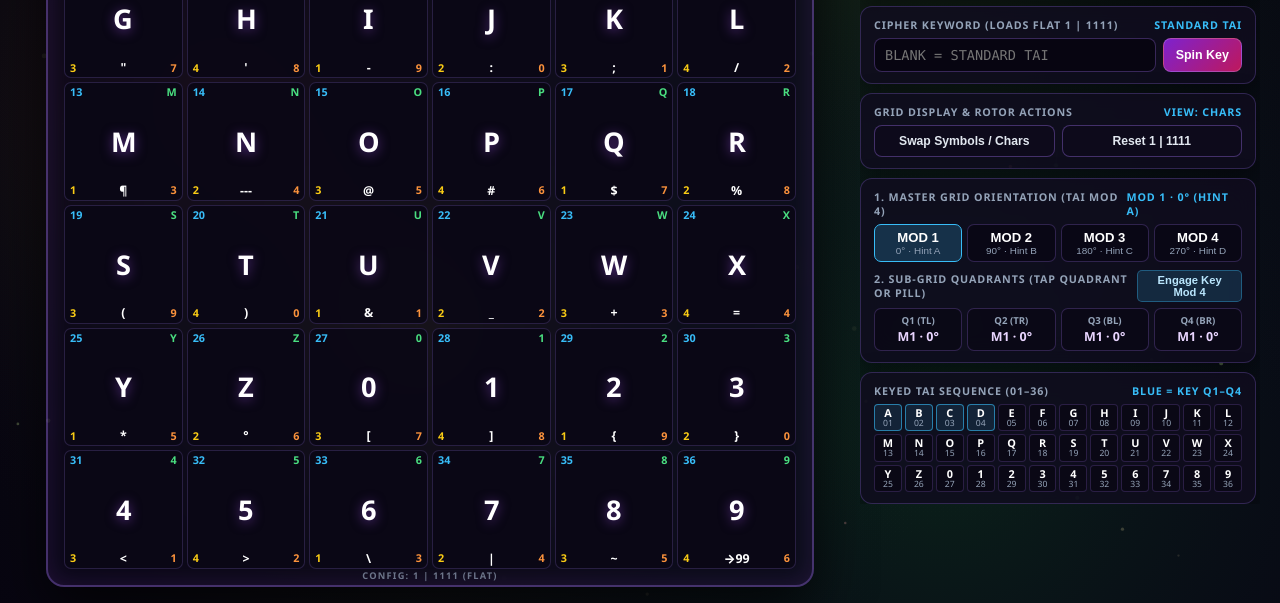
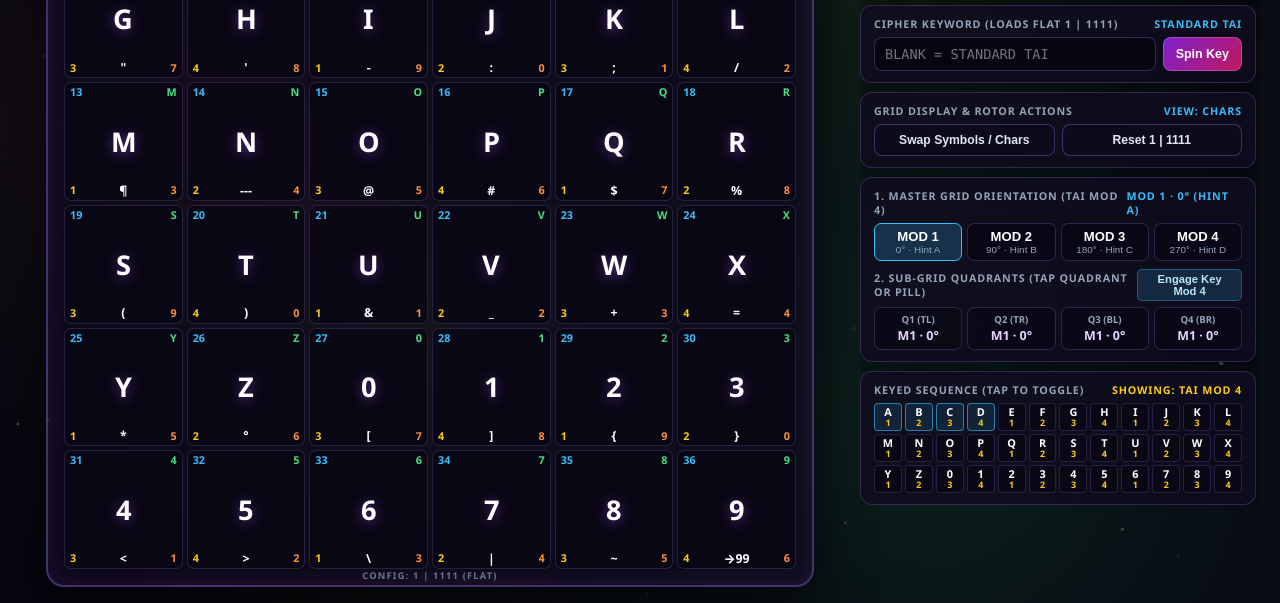
Before and after one commit to ScottyD0ES/Juliet-Canvas, a plain HTML site: page DecoderGrid.html in a window 1280 px wide. Shown: the part 197-800 px from the top of the page. Drawn offline with Linux system fonts and the light colour scheme; animation ran at ten frames a second.

Commit message:
Update DecoderGrid.html

```diff
--- a/DecoderGrid.html
+++ b/DecoderGrid.html
@@ -224,6 +224,14 @@
     font-variant-numeric: tabular-nums;
   }
 
+  .field-label span.highlight.mod4-tint {
+    color: var(--accent-yellow);
+  }
+
+  .field-label span.highlight.mod10-tint {
+    color: var(--accent-orange);
+  }
+
   .keyword-row {
     display: flex;
     gap: 7px;
@@ -365,7 +373,12 @@
     margin-top: 1px;
   }
 
-  /* 36-Char Keyed TAI Sequence Strip */
+  /* Tappable 36-Char Keyed Sequence Card */
+  .tai-card {
+    cursor: pointer;
+    user-select: none;
+  }
+
   .tai-strip {
     display: grid;
     grid-template-columns: repeat(12, 1fr);
@@ -399,8 +412,17 @@
   }
 
   .tai-chip .c-idx {
-    font-size: 0.54rem;
-    color: var(--text-dim);
+    font-size: 0.56rem;
+    font-weight: 700;
+    font-variant-numeric: tabular-nums;
+  }
+
+  .tai-chip .c-idx.mod4-val {
+    color: var(--accent-yellow);
+  }
+
+  .tai-chip .c-idx.mod10-val {
+    color: var(--accent-orange);
   }
 
   /* Outer Tappable Master Frame Rim */
@@ -711,11 +733,11 @@
       </div>
     </section>
 
-    <!-- 36-Char Keyed TAI Sequence Reference -->
-    <section class="card">
+    <!-- Tappable 36-Char Keyed Sequence (Toggles Mod 4 / Mod 10 on Tap) -->
+    <section class="card tai-card" id="tai-card">
       <div class="field-label">
-        <span>Keyed TAI Sequence (01–36)</span>
-        <span class="highlight">BLUE = KEY Q1–Q4</span>
+        <span>Keyed Sequence (Tap to Toggle)</span>
+        <span class="highlight mod4-tint" id="tai-mode-label">SHOWING: TAI MOD 4</span>
       </div>
       <div class="tai-strip" id="tai-strip"></div>
     </section>
@@ -783,7 +805,8 @@
     masterDeg: 0,             // Cumulative degrees for smooth CW rotation
     quadMod4: [1, 1, 1, 1],   // 1..4 for Q1..Q4
     quadDeg: [0, 0, 0, 0],    // Cumulative degrees for smooth CW rotation
-    symbolSwapMode: false
+    symbolSwapMode: false,
+    taiStripMode: "mod4"      // 'mod4' | 'mod10'
   };
 
   // DOM References
@@ -809,6 +832,8 @@
   const mod4Btns = document.querySelectorAll(".mod4-btn");
   const quadPills = document.querySelectorAll(".quad-pill");
   const applyKeyRotorsBtn = document.getElementById("apply-key-rotors-btn");
+  const taiCard = document.getElementById("tai-card");
+  const taiModeLabel = document.getElementById("tai-mode-label");
   const taiStripEl = document.getElementById("tai-strip");
   const modeBtns = document.querySelectorAll(".mode-btn");
   const ioCard = document.getElementById("io-card");
@@ -861,8 +886,8 @@
 
   // Step a cumulative angle forward clockwise to match a target mod4 (1..4)
   function stepAngleToMod4(currentDeg, targetMod4) {
-    const currentModIndex = (((currentDeg / 90) % 4) + 4) % 4; // 0..3
-    const targetModIndex = targetMod4 - 1;                      // 0..3
+    const currentModIndex = (((currentDeg / 90) % 4) + 4) % 4;
+    const targetModIndex = targetMod4 - 1;
     const deltaSteps = (targetModIndex - currentModIndex + 4) % 4;
     return currentDeg + deltaSteps * 90;
   }
@@ -875,7 +900,7 @@
     // Build Static Reference Bed (01 Top-Left -> 36 Bottom-Right)
     for (let r = 0; r < 6; r++) {
       for (let c = 0; c < 6; c++) {
-        const idx = r * 6 + c; // 0..35 row-by-row left-to-right
+        const idx = r * 6 + c;
         const taiNum = idx + 1;
         const taiStr = String(taiNum).padStart(2, "0");
         const stdChar = STD_ALPHABET[idx];
@@ -898,7 +923,6 @@
           <span class="ref-br">${staticMod10}</span>
         `;
 
-        // Tapping any cell in visual quadrant rotates the sub-grid quadrant currently in that visual slot 90° CW
         cell.addEventListener("click", e => {
           e.stopPropagation();
           rotateVisualQuadrantCW(visualQuad);
@@ -1035,17 +1059,31 @@
     return grid;
   }
 
-  // Render the 36-char Keyed TAI Sequence strip
+  // Render the Tappable 36-Char Keyed Sequence Strip (Mod 4 vs Mod 10)
   function renderTAIStrip() {
     taiStripEl.innerHTML = "";
+    const isMod4 = state.taiStripMode === "mod4";
+
+    taiModeLabel.textContent = isMod4 ? "SHOWING: TAI MOD 4" : "SHOWING: TAI MOD 10";
+    taiModeLabel.classList.toggle("mod4-tint", isMod4);
+    taiModeLabel.classList.toggle("mod10-tint", !isMod4);
+
     state.keyedAlphabet.forEach((ch, idx) => {
       const chip = document.createElement("div");
       chip.className = "tai-chip" + (idx < 4 ? " key-driver" : "");
       const tai = getTAI(ch);
-      chip.innerHTML = `<div class="c-char">${ch}</div><div class="c-idx">${String(tai).padStart(2, "0")}</div>`;
+      const val = isMod4 ? getMod4(tai) : getMod10Display(tai);
+      const valClass = isMod4 ? "mod4-val" : "mod10-val";
+      chip.innerHTML = `<div class="c-char">${ch}</div><div class="c-idx ${valClass}">${val}</div>`;
       taiStripEl.appendChild(chip);
     });
   }
+
+  // Tapping anywhere in the Keyed Sequence card toggles Mod 4 <-> Mod 10
+  taiCard.addEventListener("click", () => {
+    state.taiStripMode = state.taiStripMode === "mod4" ? "mod10" : "mod4";
+    renderTAIStrip();
+  });
 
   // Compute Index of Coincidence (IoC)
   function computeIoC(text) {
```
